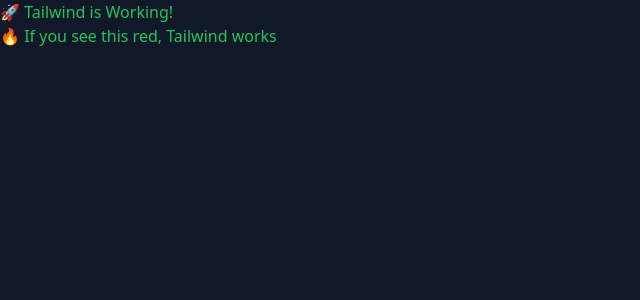
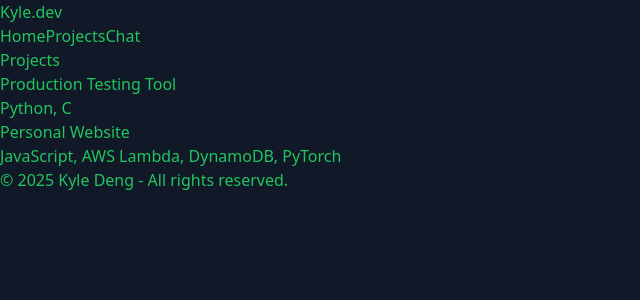
Before and after one commit to VVazza17/personal-website, a React (Vite) app: page /projects in a window 1280 px wide. Shown: the top 300 px of the page, without its empty margins (0-640 px from the left). Built offline with nearby package versions, Linux system fonts and the light colour scheme; no server answers.

Commit message:
feat: app shell, routing, page skeletons, API client placeholder

```diff
--- a/package.json
+++ b/package.json
@@ -17,6 +17,7 @@
   },
   "dependencies": {
     "react": "^19.1.1",
-    "react-dom": "^19.1.1"
+    "react-dom": "^19.1.1",
+    "react-router-dom": "^7.9.0"
   }
 }
--- a/src/App.jsx
+++ b/src/App.jsx
@@ -1,8 +1,26 @@
+import { BrowserRouter, Routes, Route } from "react-router-dom";
+import Navbar from "./components/Navbar";
+import Footer from "./components/Footer";
+import Home from "./pages/Home";
+import Projects from "./pages/Projects";
+import Chat from "./pages/Chat";
+
+
 export default function App() {
     return (
-        <div className="min-h-screen flex flex-col items-center justify-center gap-4">
-            <h1 className="text-4xl font-bold">🚀 Tailwind is Working!</h1>
-            <div className="text-pink-500 text-2xl"> 🔥 If you see this red, Tailwind works</div>
-        </div>
+        <BrowserRouter>
+            <div className="min-h-screen bg-gray-900 text-white">
+                <Navbar />
+                <main className="mx-auto max-w-5xl px-4 py-10">
+                    <Routes>
+                        <Route path="/" element={<Home />} />
+                        <Route path="/projects" element={<Projects />} />
+                        <Route path="/chat" element={<Chat />} />
+                    </Routes>
+                </main>
+                <Footer />
+            </div>
+        </BrowserRouter>
     );
+
 }
--- /dev/null
+++ b/src/components/Footer.jsx
@@ -0,0 +1,7 @@
+export default function() {
+    return (
+        <footer className="mt-12 border-t border-white/10 py-6 text-center text-sm text-white/60">
+            © {new Date().getFullYear()} Kyle Deng - All rights reserved.
+        </footer>
+    );
+}
--- /dev/null
+++ b/src/components/Navbar.jsx
@@ -0,0 +1,14 @@
+export default function Navbar() {
+    return (
+        <header className="w-full border-b border-white/10 bg-gray-900/60 backdrop-blur">
+            <nav className="mx-auto max-w-5xl px-4 py-3 flex items-center justify-between">
+                <a href="/" className="font-semibold">Kyle.dev</a>
+                <div className="flex gap-4 text-sm">
+                    <a href="/" className="hover:text-pink-400">Home</a>
+                    <a href="/projects" className="hover:text-pink-400">Projects</a>
+                    <a href="/chat" className="hover:text-pink-400">Chat</a>
+                </div>
+            </nav>
+        </header>
+    );
+}
--- /dev/null
+++ b/src/lib/api.js
@@ -0,0 +1,17 @@
+const BASE_URL = import.meta.env.VITE_API_BASE_URL ?? "http://localhost:3000";
+
+export async function getProjects() {
+    const res = await fetch(`${BASE_URL}/projects`);
+    if (!res.ok) throw new Error("Failed to fetch projects");
+    return res.json();
+}
+
+export async function sendChatMessage(message) {
+    const res = await fetch(`${BASE_URL}/chat`, {
+        method: "POST",
+        headers: { "Content-Type": "application/json" },
+        body: JSON.stringify({ message }),
+    });
+    if (!res.ok) throw new Error("Chat failed");
+    return res.json();
+}
--- /dev/null
+++ b/src/pages/Chat.jsx
@@ -0,0 +1,8 @@
+export default function Chat() {
+    return (
+        <section className="space-y-3">
+            <h2 className="text-2xl font-semibold">Chat</h2>
+            <p className="text-white/80">Chatbot UI goes here.</p>
+        </section>
+    );
+}
--- /dev/null
+++ b/src/pages/Home.jsx
@@ -0,0 +1,9 @@
+export default function Home() {
+    return (
+        <section className="space-y-3">
+            <h1 className="text-4xl font-bold">🚀 Tailwind is Working!</h1>
+            <p className="text-pink-500 text-2xl">🔥 If you see this red, Tailwind works</p>
+            <p className="text-white/80">Now with routing and a proper layout.</p>
+        </section>
+    );
+}
--- /dev/null
+++ b/src/pages/Projects.jsx
@@ -0,0 +1,44 @@
+import { useEffect, useState } from "react";
+import { getProjects } from "../lib/api"
+
+
+export default function Projects() {
+    const [items, setItems] = useState([]);
+    const [status, setStatus] = useState("loading");
+
+    useEffect(() => {
+        (async () => {
+            try {
+                // Temporary mock until API exists
+                // const data = await getProjects();
+                const data = [
+                    { id: "1", title: "Production Testing Tool", stack: "Python, C"},
+                    { id: "2", title: "Personal Website", stack: "JavaScript, AWS Lambda, DynamoDB, PyTorch"},
+                ];
+                setItems(data);
+                setStatus("done");
+            }
+
+            catch {
+                setStatus("error");
+            }
+        })();
+    }, []);
+
+    if (status === "loading") return <p className="text-white/60">Loading...</p>;
+    if (status === "error") return <p className="text-red-400">Failed to load.</p>;
+
+    return (
+        <section className="space-y-4">
+            <h2 className="text-2xl font-semibold">Projects</h2>
+            <ul className="grid gap-4 md:grid-cols-2">
+                {items.map(p => (
+                    <li key={p.id} className="rounded-lg border border-white/10 p-4">
+                        <h3 className="font-semibold">{p.title}</h3>
+                        <p className="text-sm text-white/70">{p.stack}</p>
+                    </li>
+                ))}
+            </ul>
+        </section>
+    );
+}
```
Also changed, not shown: 1 other file (tests, documents, lock files or other folders).
